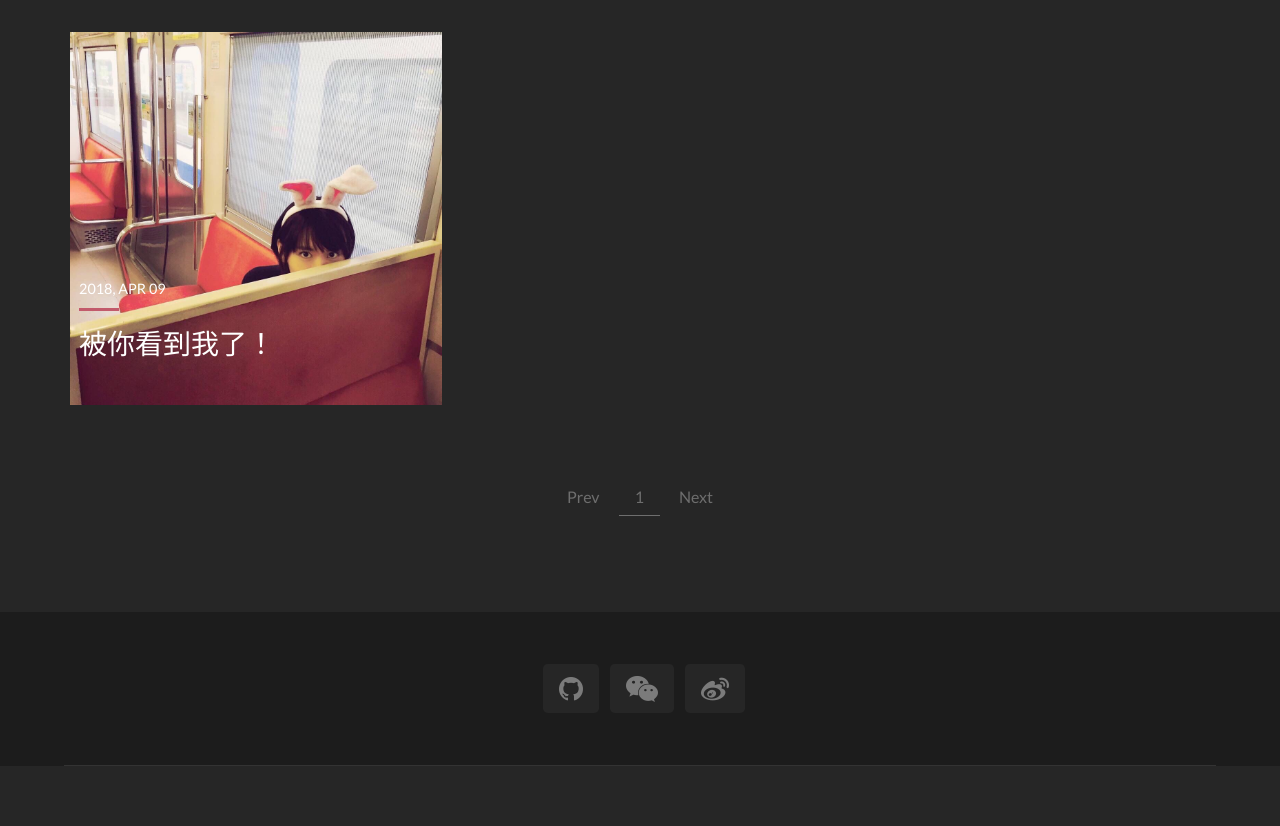
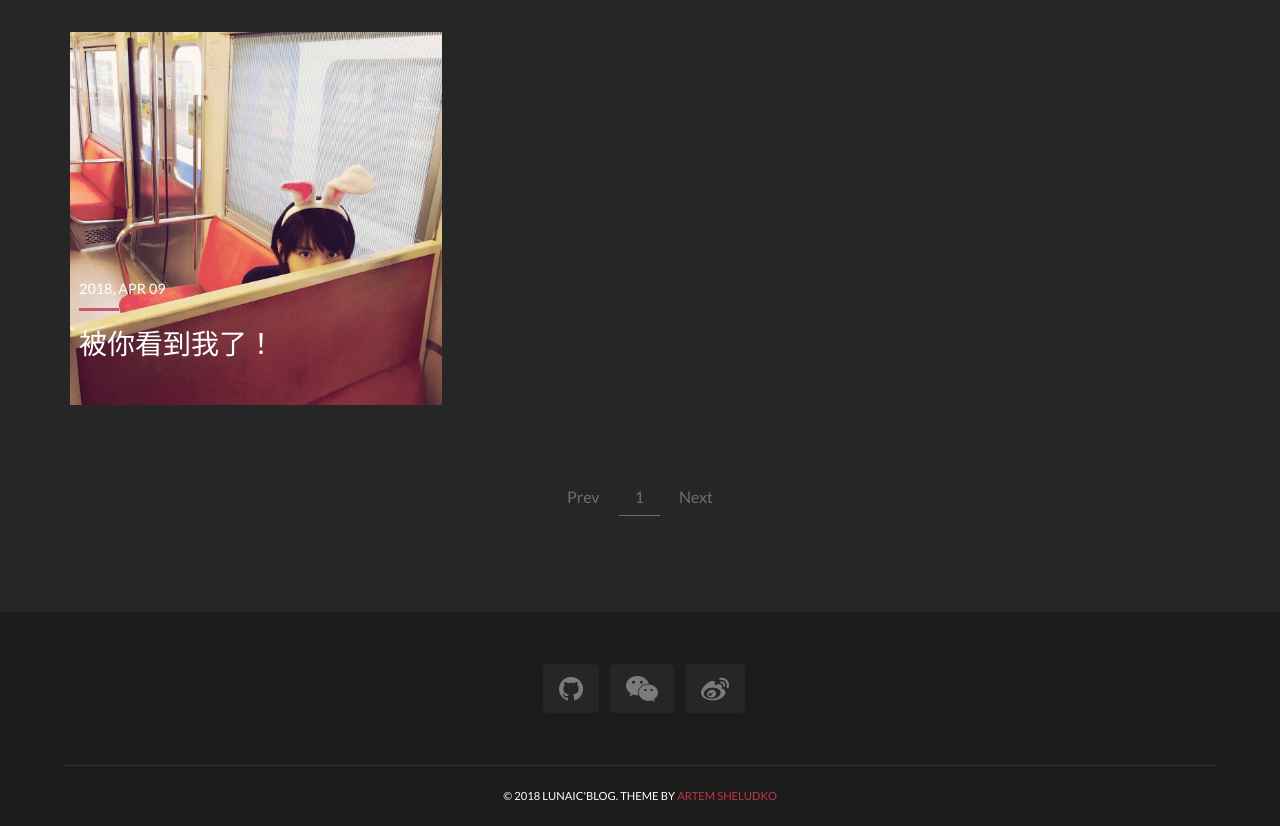
Before and after one commit to xyzlun/xyzlun.github.io, a Jekyll site: the page built from index.html, in a window 1280 px wide. Shown: the part 637-1463 px from the top of the page. Built offline with Jekyll 4.4.1, drawn with Linux system fonts in a browser that asks for light colours; the list of posts is cut into pages by our own code; before the commit the page ends 1403 px from its top, so only the background shows below that.

Commit message:
add lunatic'blog

```diff
--- a/_includes/footer.html
+++ b/_includes/footer.html
@@ -2,8 +2,8 @@
 <footer class="main_footer">
   <div class="wrapper">
     {% include social_footer.html %}
-    <!-- <div class="copyright">
-      <p>&copy; {{site.time | date: '%Y'}} All rights reserved. Design by <a href="https://artemsheludko.github.io" target="_blank">Artem Sheludko</a></p>
-    </div> -->
+    <div class="copyright">
+      <p>&copy; {{site.time | date: '%Y'}} LUNAIC'BLOG. Theme by <a href="https://artemsheludko.github.io" target="_blank">Artem Sheludko</a></p>
+    </div>
   </div>
 </footer> <!-- End Section Footer -->
```
